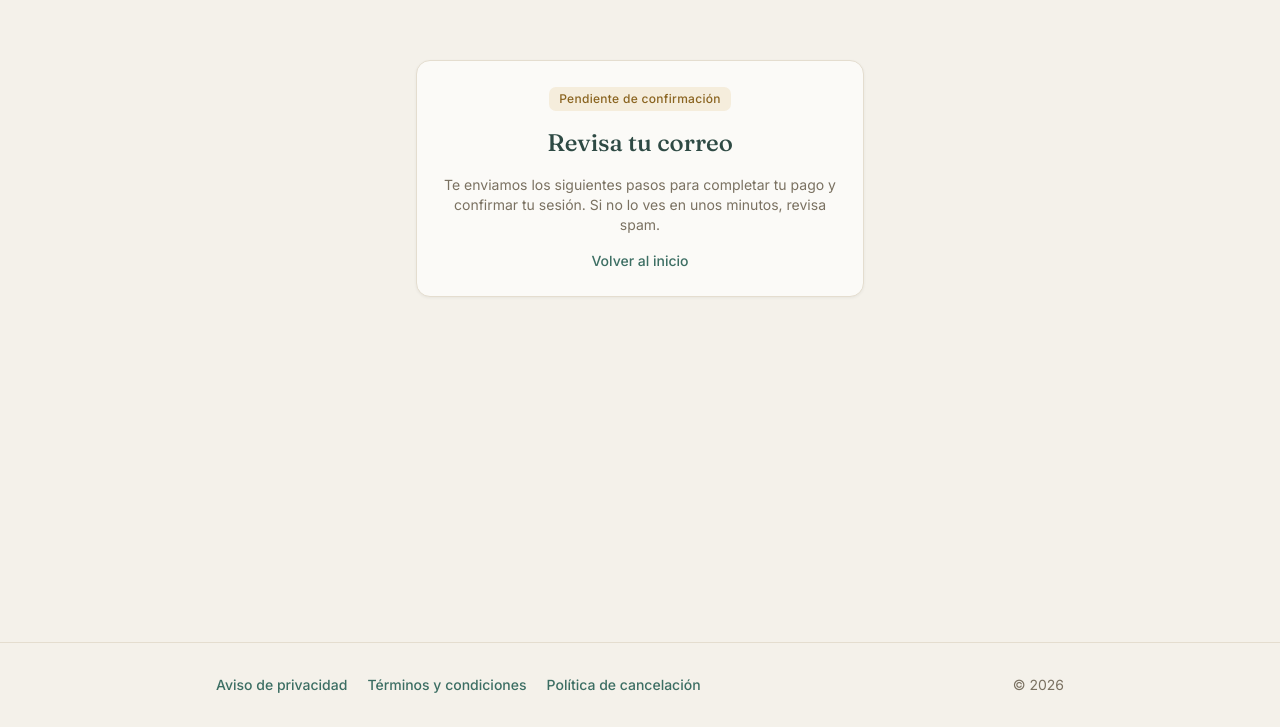
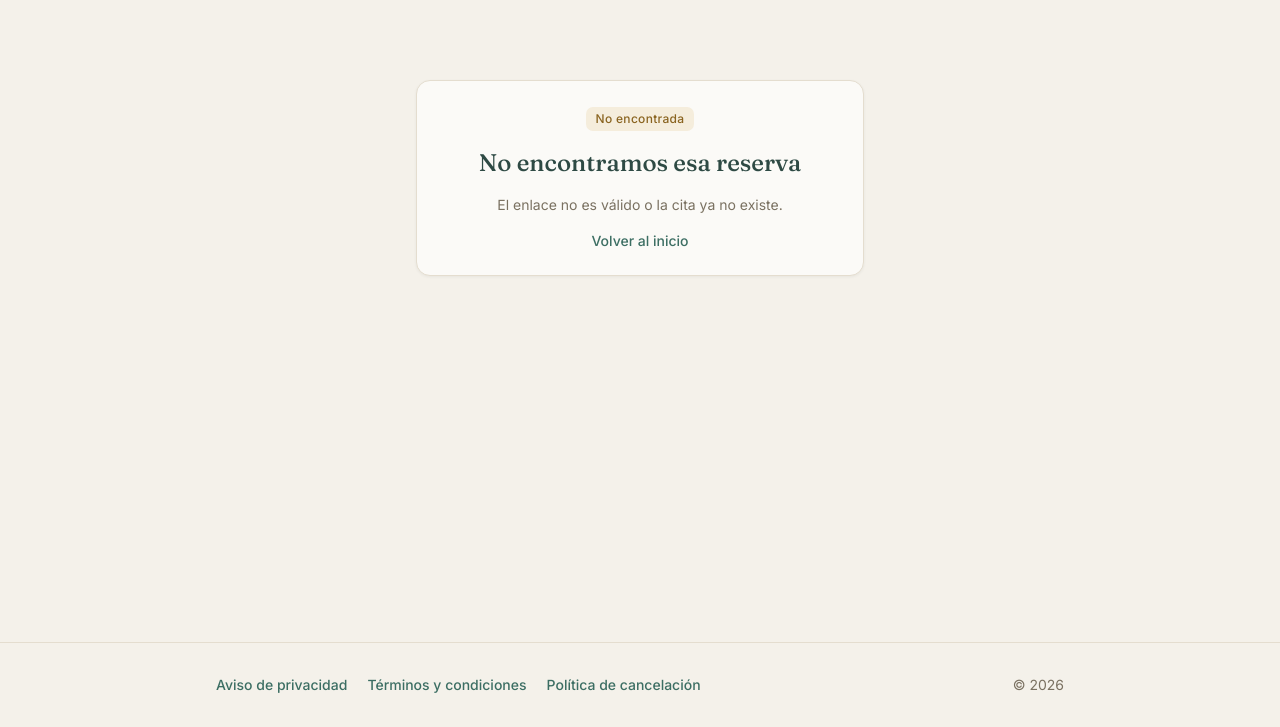
Before and after one commit to Bodgar10/consulta-plataforma, a Next.js app: page /1/agendar/confirmacion in a window 1280 px wide. Shown: the part 222-949 px from the top of the page. Built offline with nearby package versions, Linux system fonts and the light colour scheme; no server answers.

Commit message:
fix(booking): pasar appt a la confirmación en todos los caminos de pag

```diff
--- a/src/app/[tenant]/agendar/confirmacion/page.tsx
+++ b/src/app/[tenant]/agendar/confirmacion/page.tsx
@@ -21,29 +21,68 @@ export default async function ConfirmacionPage({
   searchParams,
 }: {
   params: Promise<{ tenant: string }>;
-  searchParams: Promise<{ payment_mode?: string }>;
+  searchParams: Promise<{ appt?: string }>;
 }) {
   const { tenant } = await params;
-  const { payment_mode: paymentMode } = await searchParams;
-  const isTransfer = paymentMode === "transfer";
-  const isCard = paymentMode === "card";
-  const paymentInfo = isTransfer ? await getTenantPaymentInfo(tenant) : null;
+  const { appt } = await searchParams;
+
+  const supabase = await createClient();
+
+  // Estado real desde BD — nunca se confía en query params para decidir el mensaje.
+  let status: string | null = null;
+  let paymentMode: string | null = null;
+  if (appt) {
+    const { data } = await supabase.rpc("public_get_appointment_status", {
+      p_appointment_id: appt,
+    });
+    const parsed = data as { status?: string; payment_mode?: string } | null;
+    status = parsed?.status ?? null;
+    paymentMode = parsed?.payment_mode ?? null;
+  }
+
+  const isConfirmed = status === "confirmed";
+  const isPendingVerification = status === "pending_verification";
+  const isPendingPayment = status === "pending_payment";
+
+  const paymentInfo =
+    isPendingVerification && paymentMode === "transfer" ? await getTenantPaymentInfo(tenant) : null;
+
+  // Nav consciente de sesión: si hay cuenta, ofrece ir directo a "Mi cuenta";
+  // si no, el regreso es a la landing del tenant (que ya resuelve sola cuál
+  // mostrar).
+  const { data: { user } } = await supabase.auth.getUser();
+
+  let badgeClass = "badge-pending";
+  let title = "Estamos procesando tu solicitud";
+  let message = "Si acabas de completar tu pago, dános un momento y revisa tu correo.";
+
+  if (isConfirmed) {
+    badgeClass = "badge-confirmed";
+    title = "¡Listo! Tu sesión está agendada";
+    message = "Te enviamos la confirmación con el enlace de tu sesión a tu correo.";
+  } else if (isPendingVerification) {
+    title = "Revisa tu correo";
+    message =
+      paymentMode === "transfer"
+        ? "Te enviamos los siguientes pasos para completar tu pago y confirmar tu sesión. Si no lo ves en unos minutos, revisa spam."
+        : "Tu reserva está pendiente de verificación.";
+  } else if (isPendingPayment) {
+    title = "Estamos confirmando tu pago";
+    message = "En cuanto se confirme, te llegará un correo con el enlace de tu sesión.";
+  } else if (!appt || !status) {
+    title = "No encontramos esa reserva";
+    message = "El enlace no es válido o la cita ya no existe.";
+  }
 
   return (
     <main className="min-h-screen flex items-center justify-center px-6 py-16">
       <div className="card max-w-md w-full text-center space-y-4">
-        <span className={isCard ? "badge-confirmed mx-auto" : "badge-pending mx-auto"}>
-          {isCard ? "Pago confirmado" : "Pendiente de confirmación"}
+        <span className={`${badgeClass} mx-auto`}>
+          {isConfirmed ? "Confirmada" : isPendingVerification || isPendingPayment ? "Pendiente" : "No encontrada"}
         </span>
-        <h1 className="page-title text-2xl">
-          {isCard ? "¡Listo! Tu sesión está agendada" : "Revisa tu correo"}
-        </h1>
-        <p className="muted">
-          {isCard
-            ? "Te enviamos la confirmación con el enlace de tu sesión a tu correo."
-            : "Te enviamos los siguientes pasos para completar tu pago y confirmar tu sesión. Si no lo ves en unos minutos, revisa spam."}
-        </p>
-        {isTransfer && paymentInfo && (
+        <h1 className="page-title text-2xl">{title}</h1>
+        <p className="muted">{message}</p>
+        {paymentInfo && (
           <div className="text-left bg-cream-50 rounded-[10px] p-4 space-y-1">
             <p className="field-label mb-1">Datos para tu transferencia</p>
             <p className="muted">Banco: {paymentInfo.banco}</p>
@@ -51,9 +90,16 @@ export default async function ConfirmacionPage({
             <p className="muted">CLABE: {paymentInfo.clabe}</p>
           </div>
         )}
-        <a href={`/${tenant}`} className="btn-ghost inline-flex mt-2">
-          Volver al inicio
-        </a>
+        <div className="flex flex-col sm:flex-row gap-2 justify-center mt-2">
+          {user && (
+            <a href="/mi-cuenta" className="btn-primary inline-flex">
+              Ir a mi cuenta
+            </a>
+          )}
+          <a href={`/${tenant}`} className="btn-ghost inline-flex">
+            Volver al inicio
+          </a>
+        </div>
       </div>
     </main>
   );
--- a/src/app/[tenant]/evento/[eventId]/page.tsx
+++ b/src/app/[tenant]/evento/[eventId]/page.tsx
@@ -100,7 +100,15 @@ export default async function LiveEventPage({
         </div>
 
         <div className="mt-6">
-          <EventRegister tenantId={tenant.id} tenantSlug={tenantSlug} eventId={data.id} priceCents={data.price_cents} isFull={isFull} />
+          <EventRegister
+            tenantId={tenant.id}
+            tenantSlug={tenantSlug}
+            eventId={data.id}
+            eventTitle={data.title}
+            eventDate={fecha}
+            priceCents={data.price_cents}
+            isFull={isFull}
+          />
         </div>
       </div>
     </main>
--- a/src/app/api/booking/create/route.ts
+++ b/src/app/api/booking/create/route.ts
@@ -218,7 +218,7 @@ export async function POST(req: NextRequest) {
       productName: 'Sesión',
       customerEmail: email,
       method: payment_mode === 'oxxo' ? 'oxxo' : 'card',
-      successUrl: `${appUrl}/${tenant_slug}/agendar/confirmacion?payment_mode=card&appt=${apptId}`,
+      successUrl: `${appUrl}/${tenant_slug}/agendar/confirmacion?appt=${apptId}`,
       cancelUrl: `${appUrl}/${tenant_slug}/agendar?cancelled=1`,
       metadata: { appointment_id: String(apptId), tenant_id },
     });
--- a/src/app/api/events/register/route.ts
+++ b/src/app/api/events/register/route.ts
@@ -93,7 +93,16 @@ export async function POST(req: NextRequest) {
     } catch (e) {
       console.error('confirmFreeEventRegistration best-effort failed', e);
     }
-    return NextResponse.json({ status: 'registered', registration_id: regId });
+    const { data: eventRow } = await supabase
+      .from('live_events')
+      .select('video_room_url')
+      .eq('id', eventId)
+      .single();
+    return NextResponse.json({
+      status: 'registered',
+      registration_id: regId,
+      video_room_url: eventRow?.video_room_url ?? null,
+    });
   }
 
   // 4) Pago (solo tarjeta). Lee stripe_account_id de payment_settings como booking.
--- a/src/components/booking/BookingFlow.tsx
+++ b/src/components/booking/BookingFlow.tsx
@@ -103,6 +103,7 @@ export default function BookingFlow({ tenantId, tenantSlug, tenantTimezone, acce
       const data = (await res.json()) as {
         checkout_url?: string;
         status?: string;
+        appointment_id?: string;
         error?: string;
         message?: string;
       };
@@ -128,7 +129,7 @@ export default function BookingFlow({ tenantId, tenantSlug, tenantTimezone, acce
         window.location.href = data.checkout_url;
         return;
       }
-      router.push(`/${tenantSlug}/agendar/confirmacion?payment_mode=${values.payment_mode}`);
+      router.push(`/${tenantSlug}/agendar/confirmacion?appt=${data.appointment_id}`);
     } catch {
       setSubmitError('Ocurrió un error. Intenta de nuevo.');
       setSubmitting(false);
--- a/src/components/events/EventRegister.tsx
+++ b/src/components/events/EventRegister.tsx
@@ -9,6 +9,8 @@ type Props = {
   tenantId: string;
   tenantSlug: string;
   eventId: string;
+  eventTitle: string;
+  eventDate: string;
   priceCents: number | null;
   isFull: boolean;
 };
@@ -23,12 +25,13 @@ const ERROR_MESSAGES: Record<string, string> = {
   register_failed: 'No se pudo completar tu registro. Intenta de nuevo.',
 };
 
-export function EventRegister({ tenantId, tenantSlug, eventId, priceCents, isFull }: Props) {
+export function EventRegister({ tenantId, tenantSlug, eventId, eventTitle, eventDate, priceCents, isFull }: Props) {
   const [name, setName] = useState('');
   const [email, setEmail] = useState('');
   const [status, setStatus] = useState<Status>('idle');
   const [errorMsg, setErrorMsg] = useState<string | null>(null);
   const [acceptedConsent, setAcceptedConsent] = useState(false);
+  const [roomUrl, setRoomUrl] = useState<string | null>(null);
   const [wantsEventNotifications, setWantsEventNotifications] = useState(false);
 
   useEffect(() => {
@@ -71,6 +74,7 @@ export function EventRegister({ tenantId, tenantSlug, eventId, priceCents, isFul
       }
 
       if (data.status === 'registered') {
+        setRoomUrl(data.video_room_url ?? null);
         setStatus('confirmed_free');
         return;
       }
@@ -83,7 +87,7 @@ export function EventRegister({ tenantId, tenantSlug, eventId, priceCents, isFul
   }
 
   if (status === 'confirmed_free') {
-    return <EventRegisterConfirmation />;
+    return <EventRegisterConfirmation eventTitle={eventTitle} eventDate={eventDate} roomUrl={roomUrl} />;
   }
 
   if (isFull) {
--- a/src/components/events/EventRegisterConfirmation.tsx
+++ b/src/components/events/EventRegisterConfirmation.tsx
@@ -1,8 +1,22 @@
-export default function EventRegisterConfirmation() {
+interface Props {
+  eventTitle: string;
+  eventDate: string;
+  roomUrl: string | null;
+}
+
+export default function EventRegisterConfirmation({ eventTitle, eventDate, roomUrl }: Props) {
   return (
     <div className="card text-center">
       <h3 className="card-title">¡Registrado! Te esperamos.</h3>
-      <p className="muted mt-2">Guarda la fecha — nos vemos en el evento.</p>
+      <p className="muted mt-2">
+        {eventTitle} · {eventDate}
+      </p>
+      {roomUrl && (
+        <a href={roomUrl} className="btn-primary mt-4 inline-block">
+          Entrar a la sesión
+        </a>
+      )}
+      <p className="muted mt-3">También te enviamos esta información por correo.</p>
     </div>
   );
 }
--- a/src/types/database.ts
+++ b/src/types/database.ts
@@ -1483,6 +1483,10 @@ export type Database = {
           p_tenant_id: string
         }
         Returns: string
+      }
+      public_get_appointment_status: {
+        Args: { p_appointment_id: string }
+        Returns: Json
       }
       public_get_availability: {
         Args: { p_from: string; p_tenant_id: string; p_to: string }
```
Also changed, not shown: 1 other file (tests, documents, lock files or other folders).
